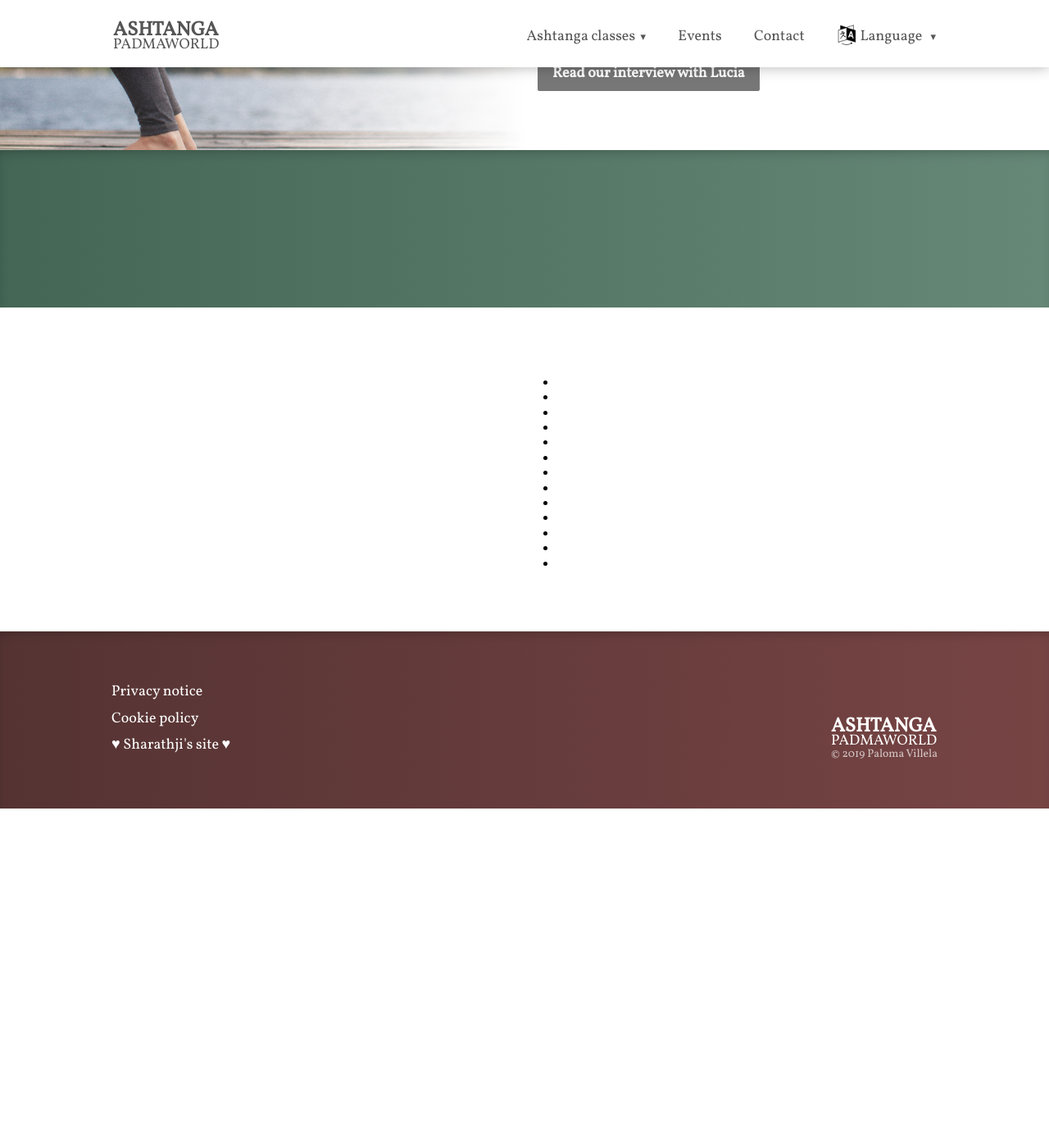
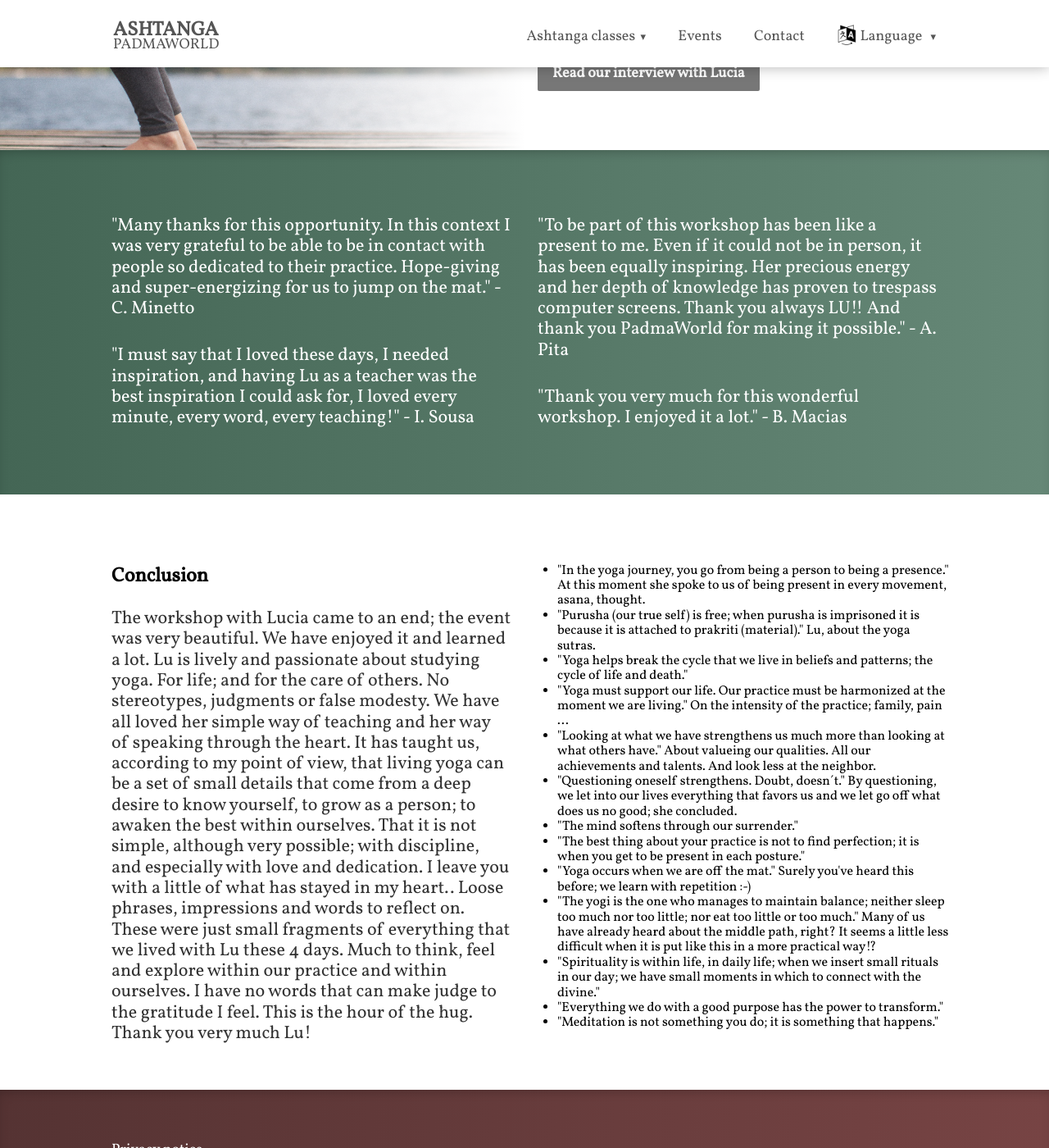
Before and after one commit to palomavillela/palomavillela.github.io, a Jekyll site: the page built from en/events/lu2020.html, in a window 1280 px wide and 1400 px high, scrolled down 1613 px. Shown: the whole window at 82% size. Built offline with Jekyll 4.4.1, drawn with Linux system fonts in a browser that asks for light colours; nearby versions of some CDN libraries; before the commit the page ends 2599 px from its top, so only the background shows below that.

Commit message:
add also lu2020 conclusion in english

```diff
--- a/en/events/lu2020.html
+++ b/en/events/lu2020.html
@@ -14,23 +14,27 @@ this_page: events/lu2020
 
     text_area_1 = "Lucia is one of the handful people Certified at K. Pattabhi Jois Ashtanga Yoga Institute (KPJAYI). She started practicing yoga at early age, ashtanga while she was at university in Brazil and completed a BA in dance, communication & arts of the body in 2003. Lucia has taught in Brazil, Norway, Mexico, Germany, Taiwan, Spain, Netherlands, Argentina, Peru, Indonesia to name a few, sharing her experience in the fields of Yoga. For the last years, she assisted her teacher R. Sharath Jois in his main shala in Mysore. She was also, one of the selected students to make demos with his teacher's guidance for locals and the medical Indian community about the benefits of ashtanga yoga. She returns to Mysore every year to deepen her studies. Devoted to support her students, her mission is to pass, as pure as possible, the teachings she received."
     text_interview = "Read our interview with Lucia"
-    text_area_2 = "June 6, 7, 13 and 14 2020. 4 days split in the two first weekends of June."
-    text_area_3 = "In the confort of your home. This workshop is an online event via videoconference (reduced group)."
-    text_program = "Program"
-    text_ashtanga_practice = "Ashtanga practice, Mysore style*"
-    text_pause = "Pause"
-    text_conference = "Talk"
-    text_note_conference_1 = "(*) Mysore practice: It's the traditional way that ashtanga yoga is practiced in Mysore, India. Each person practices on their own rhythm under the attentive eyes of the teacher, who can give advice, help the student or adjust their posture. In our online workshop we'll continue having the help and advice from our experienced teacher, even if we can not receive adjustments. The practice schedule can vary slightly depending on attendance."
-    text_talks = "Talks"
-    text_talk_1 = "Presentations and Patanjali's fundamentals of yoga."
-    text_talk_2 = "Second chapter of the yoga sutras to better understand what ashtanga yoga is."
-    text_talk_3 = "Technical class oriented towards the participant's needs."
-    text_talk_4 = "Summary of the theory, room for questions and closure."
-    text_price = "Price"
-    text_note_price = "There's two options to pay the event. You can choose what's best for you, given your possibilities, in this moments of uncertainty. Both options include all practice sessions and talks specified in the program above."
-    text_price_option_1 = "Option 1: 140 euro."
-    text_price_option_2 = "Option 2: 160 euro."
-    text_note_price_2 = "If you would like to participate in the workshop, but at these times you can not afford the price, please leave us a proposal. We'll evaluate it with care. Thank you!"
-    text_register = "Register here!"
-    link_register = "https://forms.gle/kY54YgWLKNb64iYF6"
+    text_comment_1 = "&quot;Many thanks for this opportunity. In this context I was very grateful to be able to be in contact with people so dedicated to their practice. Hope-giving and super-energizing for us to jump on the mat.&quot; - C. Minetto"
+    text_comment_2 = "&quot;I must say that I loved these days, I needed inspiration, and having Lu as a teacher was the best inspiration I could ask for, I loved every minute, every word, every teaching!&quot; - I. Sousa"
+    text_comment_3 = "&quot;To be part of this workshop has been like a present to me. Even if it could not be in person, it has been equally inspiring. Her precious energy and her depth of knowledge has proven to trespass computer screens. Thank you always LU!! And thank you PadmaWorld for making it possible.&quot; - A. Pita"
+    text_comment_4 = "&quot;Thank you very much for this wonderful workshop. I enjoyed it a lot.&quot; - B. Macias"
+    text_closure = "Conclusion"
+    text_closure_text = "The workshop with Lucia came to an end; the event was very beautiful. We have enjoyed it and learned a lot. Lu is lively and passionate about studying yoga. For life; and for the care of others. No stereotypes, judgments or false modesty. We have all loved her simple way of teaching and her way of speaking through the heart. It has taught us, according to my point of view, that living yoga can be a set of small details that come from a deep desire to know yourself, to grow as a person; to awaken the best within ourselves. That it is not simple, although very possible; with discipline, and especially with love and dedication. I leave you with a little of what has stayed in my heart.. Loose phrases, impressions and words to reflect on. These were just small fragments of everything that we lived with Lu these 4 days. Much to think, feel and explore within our practice and within ourselves. I have no words that can make judge to the gratitude I feel. This is the hour of the hug. Thank you very much Lu!"
+    text_citation_1 = "&quot;There are many paths; when you have an intention and the heart connects with one of them; follow this path.&quot; Lu talking about the different spiritual choices and paths."
+    text_citation_2 = "&quot;In the yoga journey, you go from being a person to being a presence.&quot; At this moment she spoke to us of being present in every movement, asana, thought."
+    text_citation_3 = "&quot;Purusha (our true self) is free; when purusha is imprisoned it is because it is attached to prakriti (material).&quot; Lu, about the yoga sutras."
+    text_citation_4 = "&quot;Everything we perform is an expression of our being; what we choose; what we do; what we think ...&quot;"
+    text_citation_5 = "&quot;Yoga helps break the cycle that we live in beliefs and patterns; the cycle of life and death.&quot;"
+    text_citation_6 = "&quot;Yoga must support our life. Our practice must be harmonized at the moment we are living.&quot; On the intensity of the practice; family, pain ..."
+    text_citation_7 = "&quot;... stability with grace ...&quot; on the practice of asanas and yoga (Sukam)"
+    text_citation_8 = "&quot;Rest is very important.&quot; At this time she spoke of all rest in our day. From bedtime, as well as sukhasana (final relaxation after practice). Something that costs us all to value. The moment to stop and rest."
+    text_citation_9 = "&quot;Looking at what we have strengthens us much more than looking at what others have.&quot; About valueing our qualities. All our achievements and talents. And look less at the neighbor."
+    text_citation_10 = "&quot;Questioning oneself strengthens. Doubt, doesn´t.&quot; By questioning, we let into our lives everything that favors us and we let go off what does us no good; she concluded."
+    text_citation_11 = "&quot;The mind softens through our surrender.&quot;"
+    text_citation_12 = "&quot;The best thing about your practice is not to find perfection; it is when you get to be present in each posture.&quot;"
+    text_citation_13 = "&quot;Yoga occurs when we are off the mat.&quot; Surely you've heard this before; we learn with repetition :-)"
+    text_citation_14 = "&quot;The yogi is the one who manages to maintain balance; neither sleep too much nor too little; nor eat too little or too much.&quot; Many of us have already heard about the middle path, right? It seems a little less difficult when it is put like this in a more practical way!?"
+    text_citation_15 = "&quot;Spirituality is within life, in daily life; when we insert small rituals in our day; we have small moments in which to connect with the divine.&quot;"
+    text_citation_16 = "&quot;Everything we do with a good purpose has the power to transform.&quot;"
+    text_citation_17 = "&quot;Meditation is not something you do; it is something that happens.&quot;"
 %}
```
